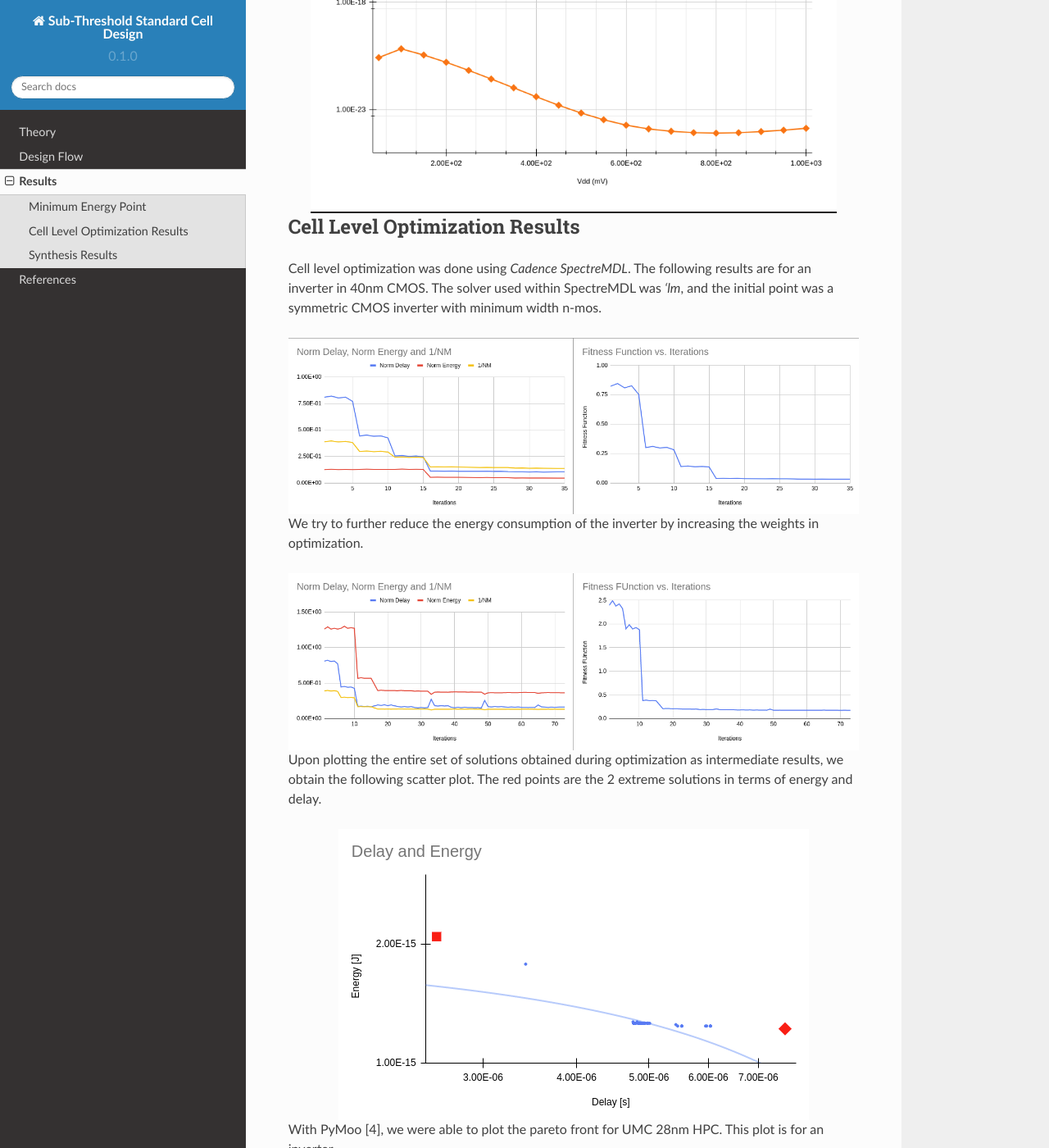
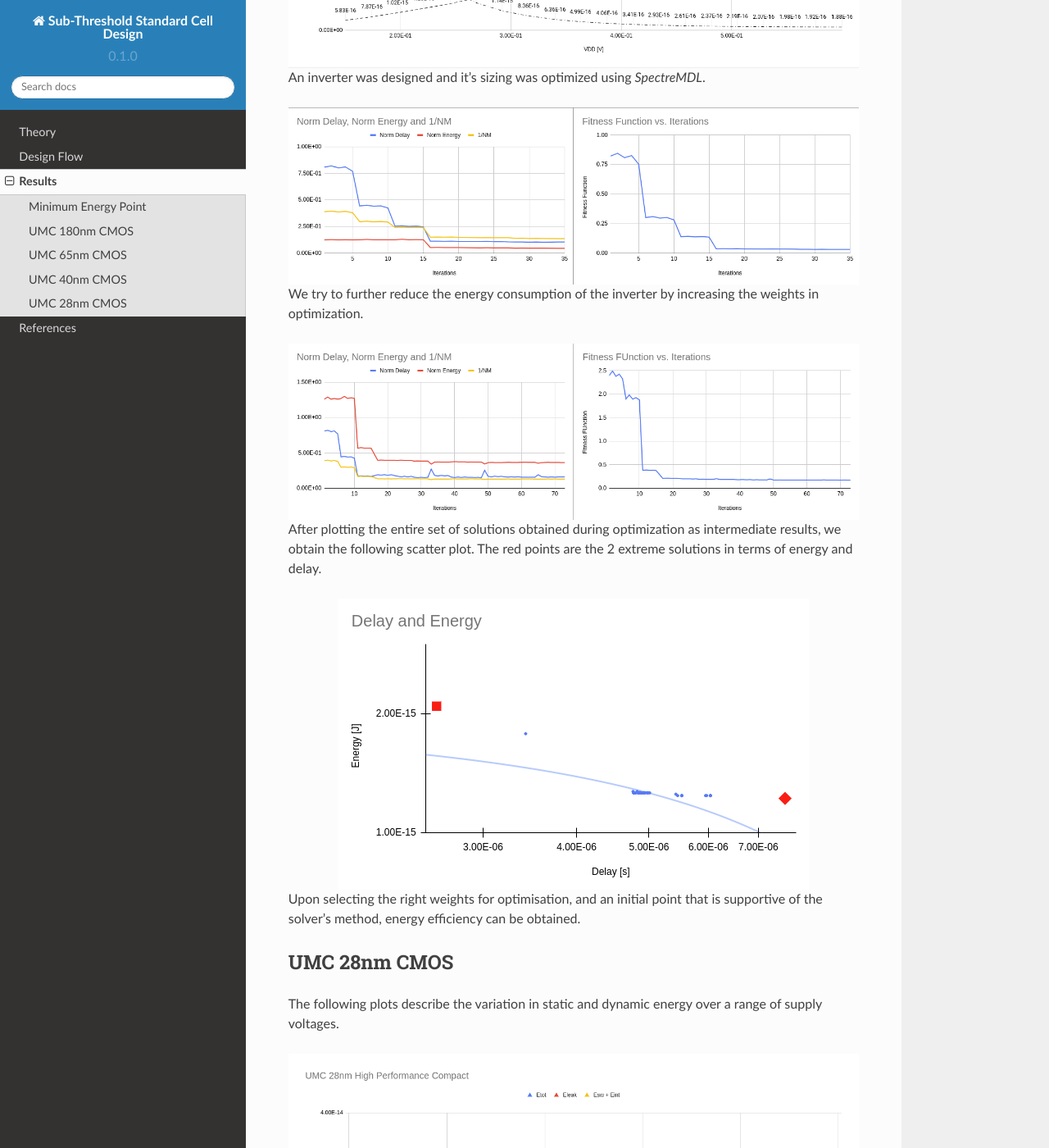
Before and after one commit to CHIPS-PESU/subvt, a Sphinx documentation site: the page built from docs/source/Results.rst, in a window 1280 px wide and 1400 px high, scrolled down 2608 px. Shown: the whole window at 82% size. Built offline with Sphinx 7.4.7 and the Read the Docs theme 2.0.0, drawn with Linux system fonts in a browser that asks for light colours; some of the changed text lies outside the part shown.

Commit message:
Updare results

```diff
--- a/docs/source/Results.rst
+++ b/docs/source/Results.rst
@@ -10,28 +10,41 @@
 .. image:: assets/results-1.png
    :align: center
 
-The following plots describe the variation in static and dynamic energy over a range of supply voltages.
+UMC 180nm CMOS
+--------------
+
+Transistor sizing was done in the conventional method, matching push-up and pull-down currents. All pull-down paths with a single transistor had a minimum
+sized nMOS.
+
+Initially, a 32-bit ALU was synthesized with sub-vt standard cells in 180nm CMOS.
+The following tabulation describes power and delay results in the same.
+
+.. image:: assets/alu-results.png
+   :align: center
+
+UMC 65nm CMOS
+-------------
+
+The minimum energy point was obtained for an inverter with sizing for symmetric operation.
 
 .. image:: assets/umc65ll.png
    :align: center
 
-.. image:: assets/umc28hpc.png
+An inverter was designed and it's sizing was optimized using `SpectreMDL`.
+
+.. image:: assets/umc65-opt.png
    :align: center
+
+UMC 40nm CMOS
+-------------
+
+The minimum energy point was obtained for an inverter with sizing for symmetric operation.
 
 .. image:: assets/umc40lp.png
    :align: center
 
-Power, Delay and Energy were plotted for a varying supply voltage.
+An inverter was designed and it's sizing was optimized using `SpectreMDL`.
 
-.. image:: assets/delay-power-energy.png
-   :align: center
-
-Cell Level Optimization Results
--------------------------------
-
-Cell level optimization was done using `Cadence SpectreMDL`.
-The following results are for an inverter in 40nm CMOS.
-The solver used within SpectreMDL was `'lm`, and the initial point was a symmetric CMOS inverter with minimum width n-mos.
 
 .. image:: assets/L40_INV.png
    :align: center
@@ -41,10 +54,29 @@
 .. image:: assets/L40_INV_E1.png
    :align: center
 
-Upon plotting the entire set of solutions obtained during optimization as intermediate results, we obtain the following scatter plot.
+After plotting the entire set of solutions obtained during optimization as intermediate results, we obtain the following scatter plot.
 The red points are the 2 extreme solutions in terms of energy and delay.
 
 .. image:: assets/scatter.png
+   :align: center
+
+Upon selecting the right weights for optimisation, and an initial point that is supportive of the solver's method, energy efficiency can be obtained.
+
+
+UMC 28nm CMOS
+-------------
+
+The following plots describe the variation in static and dynamic energy over a range of supply voltages.
+
+.. image:: assets/umc28hpc.png
+   :align: center
+
+Power, Delay and Energy were plotted for a varying supply voltage.
+
+.. image:: assets/delay-power-energy.png
+   :align: center
+
+.. image:: assets/pareto-28.png
    :align: center
 
 With PyMoo [4], we were able to plot the pareto front for UMC 28nm HPC. This plot is for an inverter.
@@ -57,28 +89,10 @@
 .. image:: assets/pymoo-gen.png
    :align: center
 
-The weights can be further optimized to obtain results as per the standard cell and priority in objectives.
-The objective function used was described in [3].
-
-Synthesis Results
------------------
-
-Initially, a 32-bit ALU was synthesized with sub-vt standard cells in 180nm CMOS.
-The following tabulation describes power and delay results in the same.
-
-.. image:: assets/alu-results.png
-   :align: center
-
-To understand the maximum operating speeds in sub-threshold, the largest possible cells (with 1 finger) were characterized.
-The following table describes the results obtained using these cells for a 32-bit ALU.
-
-.. image:: assets/alu-large.png
-   :align: center
-
 Chromite RV32IMFC was synthesized using UMC 28nm at 2 design goals (supply voltage), 180 mV and 300 mV _without_ any optimization for sizing.
 The following table describes the synthesis results for the same.
 
-.. image:: assets/chromite-180nm.png
+.. image:: assets/chromite-28nm.png
    :align: center
 
 The following microarchitectural changes were made to the core:
@@ -100,11 +114,16 @@
 .. image:: assets/color-energy.png
    :align: center
 
-Standard cell sizing has to be optimized such that the energy consumption is below that of super-threshold synthesis.
+To understand the maximum operating speeds in sub-threshold, the largest possible cells (with 1 finger) were characterized.
+The following table describes the results obtained using these cells for a 32-bit ALU.
+
+.. image:: assets/alu-large.png
+   :align: center
 
 .. warning::
-   I have not synthesized any designs post the transistor sizing, as optimization itself is still a work in progress.
+   I have not synthesized any designs in 28nm CMOS post the transistor sizing, as optimization itself is still a work in progress.
 
+Standard cell sizing has to be optimized such that the energy consumption is below that of super-threshold synthesis.
 
 .. autosummary::
    :toctree: generated
```
Also changed, not shown: docs/source/assets/chromite-28nm.png (renamed from docs/source/assets/chromite-180nm.png), docs/source/assets/pareto-28.png (added), docs/source/assets/umc65-opt.png (added), docs/source/assets/umc65ll-mep.png (added).
